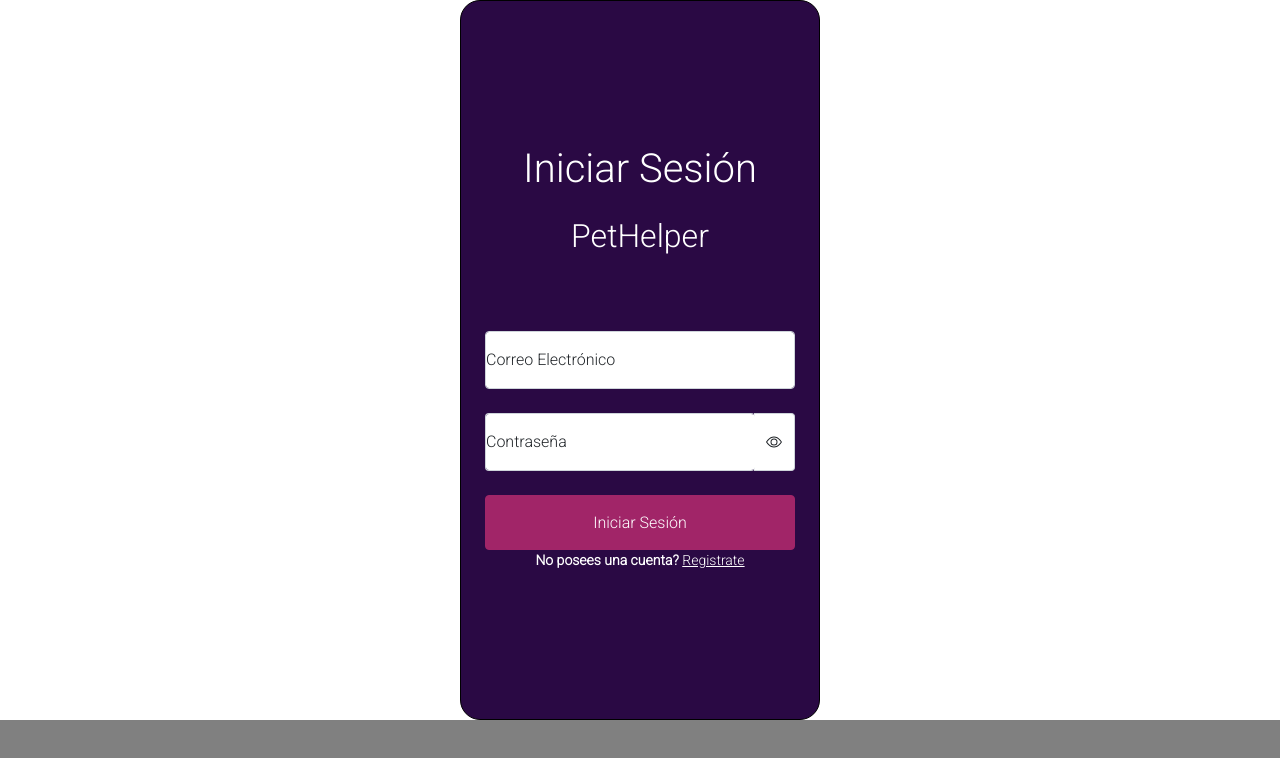
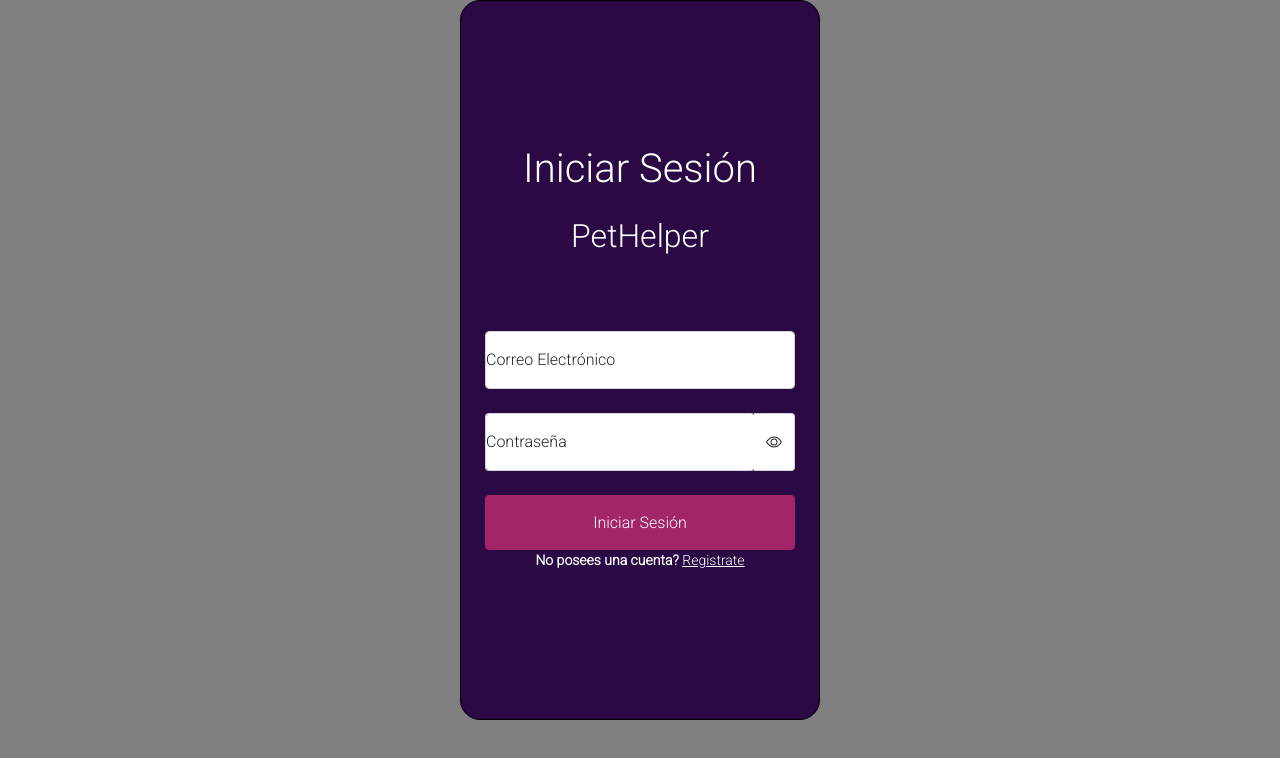
Before and after one commit to gabrielgodoy72/PetHelper, a Next.js app in the folder frontend/: page / in a window 1280 px wide. Shown: the top 758 px of the page. Built offline with nearby package versions, Linux system fonts and the light colour scheme.

Commit message:
Update celular.jsx
Para que el menu quede dentro de los margenes

```diff
--- a/frontend/components/celular.jsx
+++ b/frontend/components/celular.jsx
@@ -4,7 +4,7 @@ const Celular = (props) => {
     <div className="d-flex justify-content-center">
       <div
         className="phone overflow-hidden bg-one"
-
+        style={{position: 'absolute', zIndex: '10'}}
       >
         {props.children}
       </div>
```
